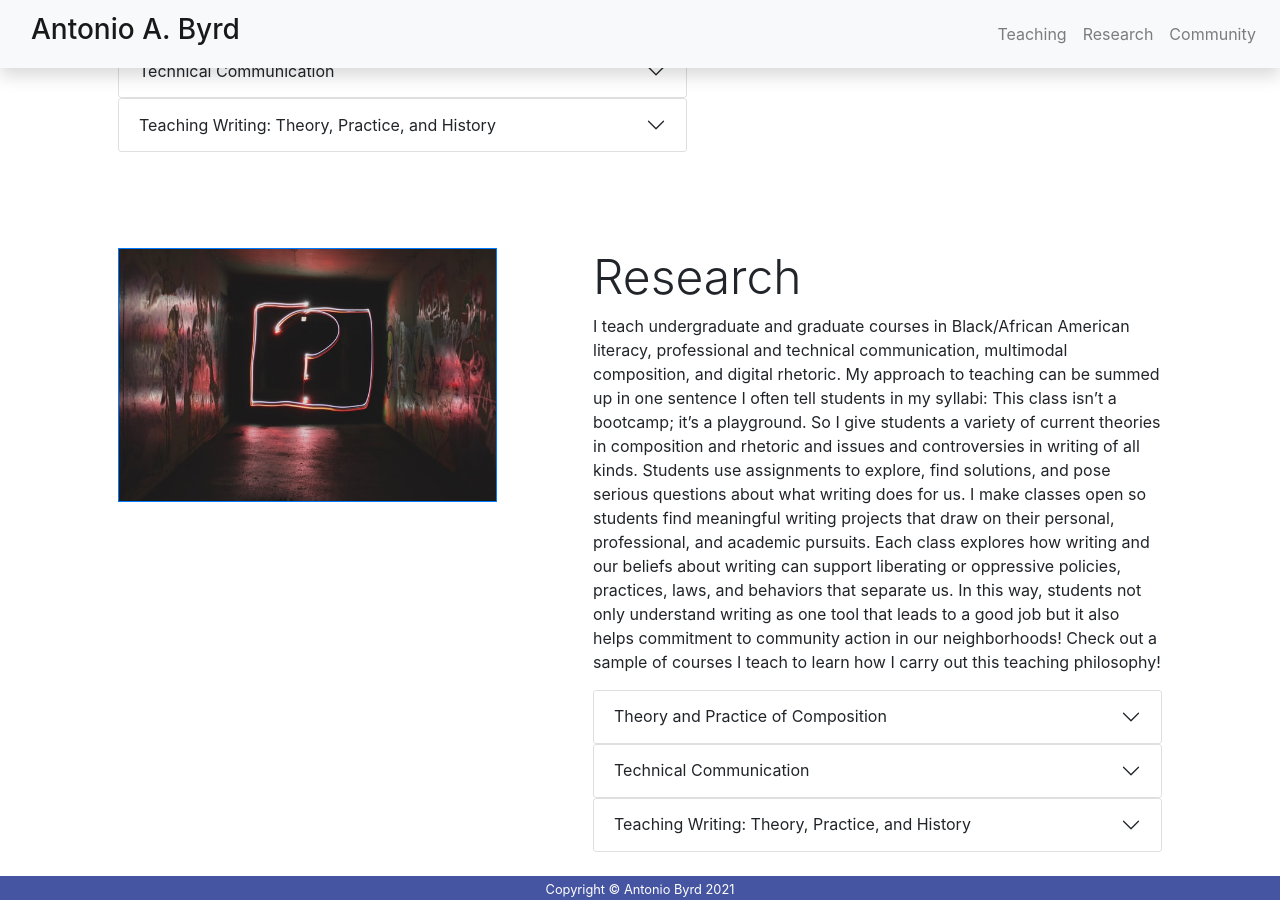
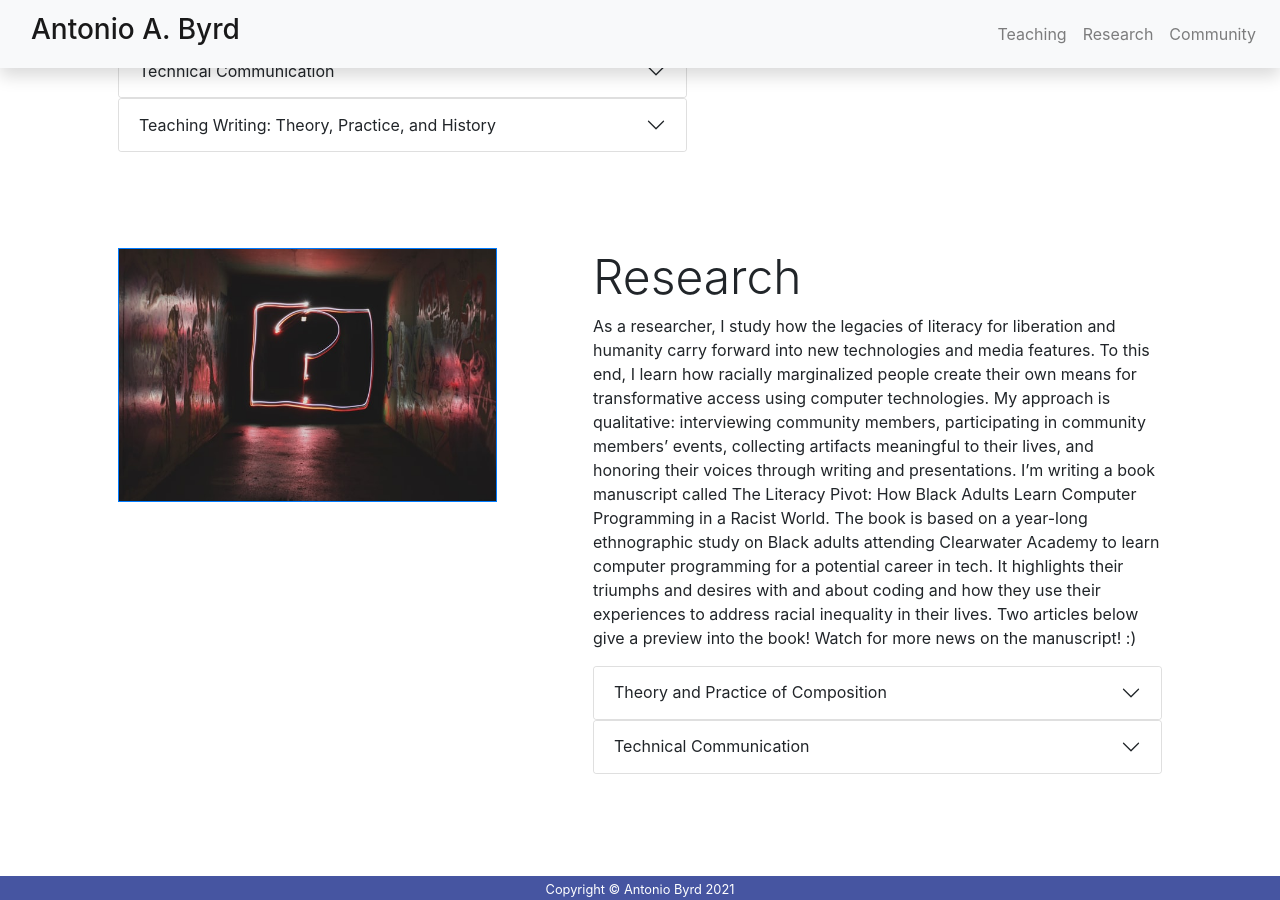
Before and after one commit to abyrd15/abyrd15.github.io, a Jekyll site: the page built from index.markdown, in a window 1280 px wide and 900 px high, scrolled down 2110 px. Built offline with Jekyll 4.4.1, drawn with Linux system fonts in a browser that asks for light colours; nearby versions of some CDN libraries.

Commit message:
Updated research section description

```diff
--- a/_includes/home/section_research.html
+++ b/_includes/home/section_research.html
@@ -7,7 +7,8 @@
                 </div>
                 <div class="col-sm-7 p-5">
                     <h1 class="display-5" id="research_section">Research</h1>
-                    <p>I teach undergraduate and graduate courses in Black/African American literacy, professional and technical communication, multimodal composition, and digital rhetoric. My approach to teaching can be summed up in one sentence I often tell students in my syllabi: This class isn’t a bootcamp; it’s a playground. So I give students a variety of current theories in composition and rhetoric and issues and controversies in writing of all kinds. Students use assignments to explore, find solutions, and pose serious questions about what writing does for us. I make classes open so students find meaningful writing projects that draw on their personal, professional, and academic pursuits. Each class explores how writing and our beliefs about writing can support liberating or oppressive policies, practices, laws, and behaviors that separate us. In this way, students not only understand writing as one tool that leads to a good job but it also helps commitment to community action in our neighborhoods! Check out a sample of courses I teach to learn how I carry out this teaching philosophy!</p>
+                    <p> As a researcher, I study how the legacies of literacy for liberation and humanity carry forward into new technologies and media features. To this end, I learn how racially marginalized people create their own means for transformative access using computer technologies. My approach is qualitative: interviewing community members, participating in community members’ events, collecting artifacts meaningful to their lives, and honoring their voices through writing and presentations. I’m writing a book manuscript called The Literacy Pivot: How Black Adults Learn Computer Programming in a Racist World. The book is based on a year-long ethnographic study on Black adults attending Clearwater Academy to learn computer programming for a potential career in tech. It highlights their triumphs and desires with and about coding and how they use their experiences to address racial inequality in their lives. Two articles below give a preview into the book! Watch for more news on the manuscript! :)
+                    </p>
                         <div class="accordion" id="accordionExample">
                             <div class="accordion-item">
                                 <h2 class="accordion-header" id="headingOne">
@@ -42,23 +43,6 @@
                                 </div>
                             </div>
                           </div>
-                          <div class="accordion" id="accordionExample">
-                            <div class="accordion-item">
-                                <h2 class="accordion-header" id="headingThree">
-                                <button class="accordion-button collapsed" type="button" data-toggle="collapse" data-target="#collapseThree" aria-expanded="true" aria-controls="collapseThree">
-                                    Teaching Writing: Theory, Practice, and History
-                                </button>
-                                </h2>
-                            </div>
-                        </div>
-                          <div id="collapseThree" class="collapse" aria-labelledby="headingThree" data-parent="#accordionExample">
-                            <div class="accordion-body">
-                                In this graduate course, students explore issues of composition theory, history, research, and pedagogy related to social justice. Doing so recognizes that teaching writing in American universities is fraught with political and cultural implications that can have long-term consequences for all students, especially historical excluded people. The following questions guide the course: What is the purpose of a writing class? How do we best prepare students to write in, outside of and after college? Answers to these questions help students build or re-examine their relationship with composition and rhetoric, determine how writing teachers foster relationships with students, and how writing teachers design classrooms, online and in-person.
-                                <div class="p-4">
-                                    <a class="btn btn-primary btn-sm" href="https://docs.google.com/document/d/1tFsDNo3gKG3t7zXauyqzav839btERKcKtmkskwwX5JU/edit?usp=sharing" role="button">Read more!</a>
-                                </div>
-                            </div>
-                          </div>
                 </div>
             </div>
         </div>
```
